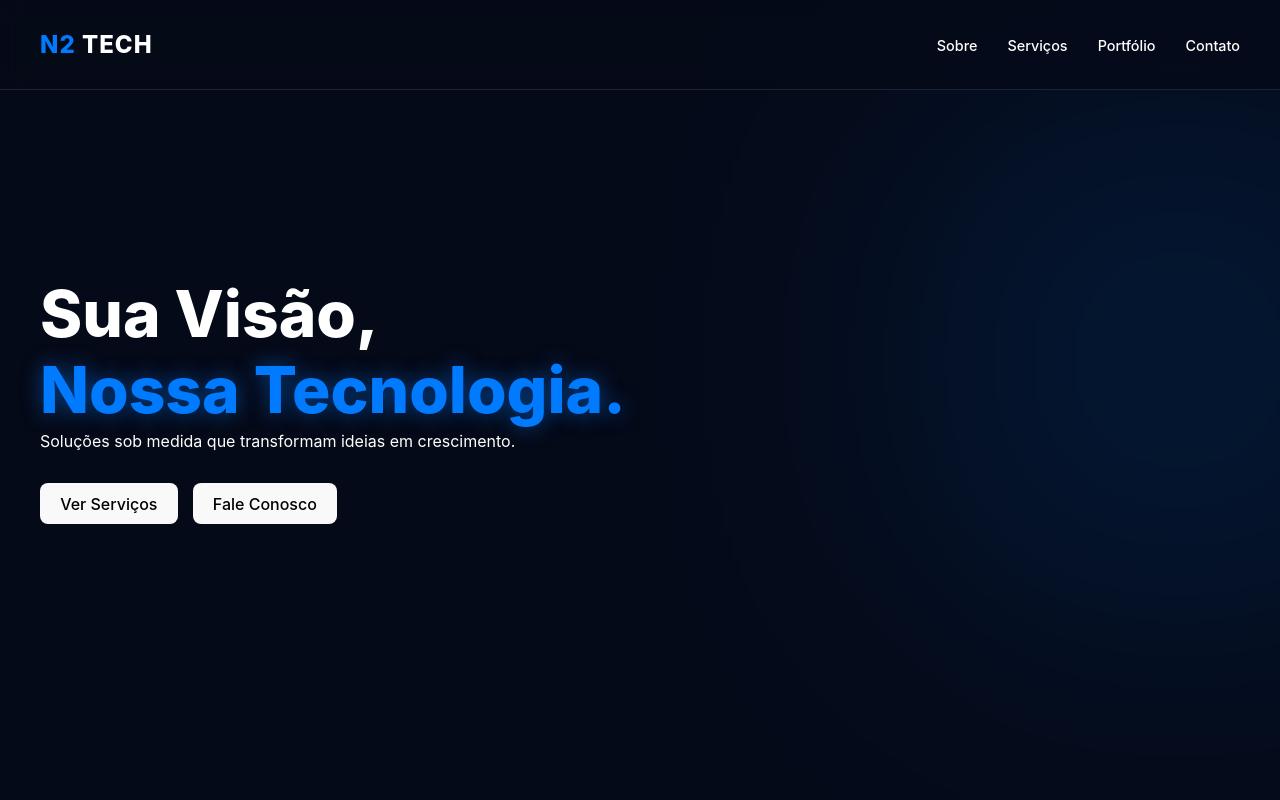
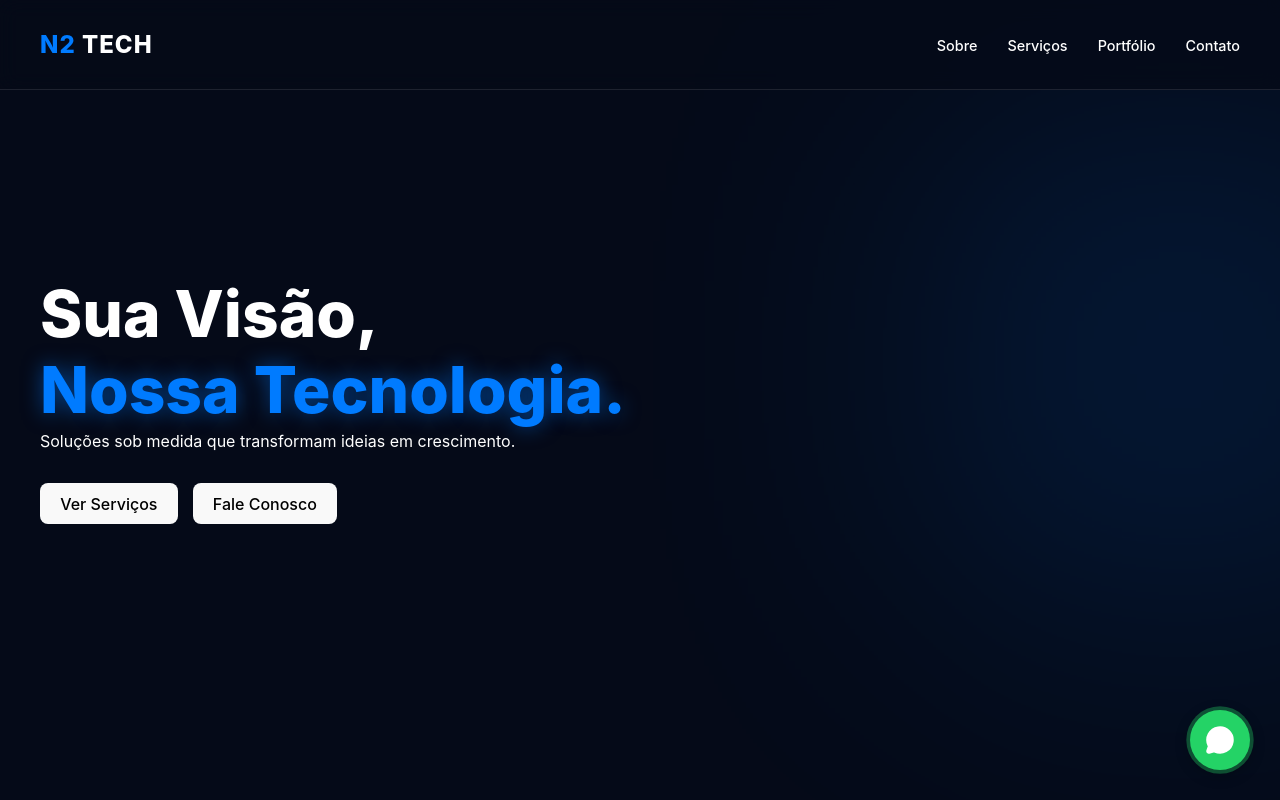
Before and after one commit to gabrielluisnunes/n2-tech, a React (Vite) app: page / in a window 1280 px wide. Shown: the top 800 px of the page. Built offline with nearby package versions, Linux system fonts and the light colour scheme.

Commit message:
feat: add floating WhatsApp button with pulse animation and global integration

```diff
--- a/src/App.jsx
+++ b/src/App.jsx
@@ -6,6 +6,7 @@ import { Portfolio } from './sections/Portfolio/Portfolio';
 import { Contact } from './sections/Contact/Contact';
 
 import './styles/global.css';
+import { WhatsAppButton } from './components/Navbar/WhatsAppButton/WhatsAppButton';
 
 
 function App() {
@@ -22,7 +23,7 @@ function App() {
         <Contact />
         {}
       </main>
-
+      <WhatsAppButton />
       {}
       <footer style={{ padding: '40px', textAlign: 'center', opacity: 0.5 }}>
         © 2025 N2 TECH - Sua Visão, Nossa Tecnologia.
--- /dev/null
+++ b/src/components/Navbar/WhatsAppButton/WhatsAppButton.jsx
@@ -0,0 +1,30 @@
+import { motion } from 'framer-motion';
+import { MessageCircle } from 'lucide-react';
+import styles from './WhatsAppButton.module.css';
+
+export function WhatsAppButton() {
+  const phoneNumber = "5511999999999"; // Coloque seu número aqui (com DDD)
+  const message = encodeURIComponent("Olá! Gostaria de saber mais sobre os serviços da N2 TECH.");
+  const whatsappUrl = `https://wa.me/${phoneNumber}?text=${message}`;
+
+  return (
+    <motion.a
+      href={whatsappUrl}
+      target="_blank"
+      rel="noopener noreferrer"
+      className={styles.button}
+      initial={{ scale: 0, opacity: 0 }}
+      animate={{ scale: 1, opacity: 1 }}
+      whileHover={{ scale: 1.1 }}
+      whileTap={{ scale: 0.9 }}
+      title="Fale conosco no WhatsApp"
+    >
+      <motion.div
+        className={styles.pulse}
+        animate={{ scale: [1, 1.4, 1], opacity: [0.5, 0, 0.5] }}
+        transition={{ duration: 2, repeat: Infinity }}
+      />
+      <MessageCircle size={30} fill="currentColor" />
+    </motion.a>
+  );
+}
--- /dev/null
+++ b/src/components/Navbar/WhatsAppButton/WhatsAppButton.module.css
@@ -0,0 +1,35 @@
+.button {
+  position: fixed;
+  bottom: 30px;
+  right: 30px;
+  width: 60px;
+  height: 60px;
+  background-color: #25d366;
+  color: white;
+  border-radius: 50%;
+  display: flex;
+  justify-content: center;
+  align-items: center;
+  box-shadow: 0 4px 15px rgba(0, 0, 0, 0.3);
+  z-index: 9999;
+  text-decoration: none;
+}
+
+.pulse {
+  position: absolute;
+  width: 100%;
+  height: 100%;
+  background-color: #25d366;
+  border-radius: 50%;
+  z-index: -1;
+}
+
+
+@media (max-width: 768px) {
+  .button {
+    bottom: 20px;
+    right: 20px;
+    width: 50px;
+    height: 50px;
+  }
+}
```
